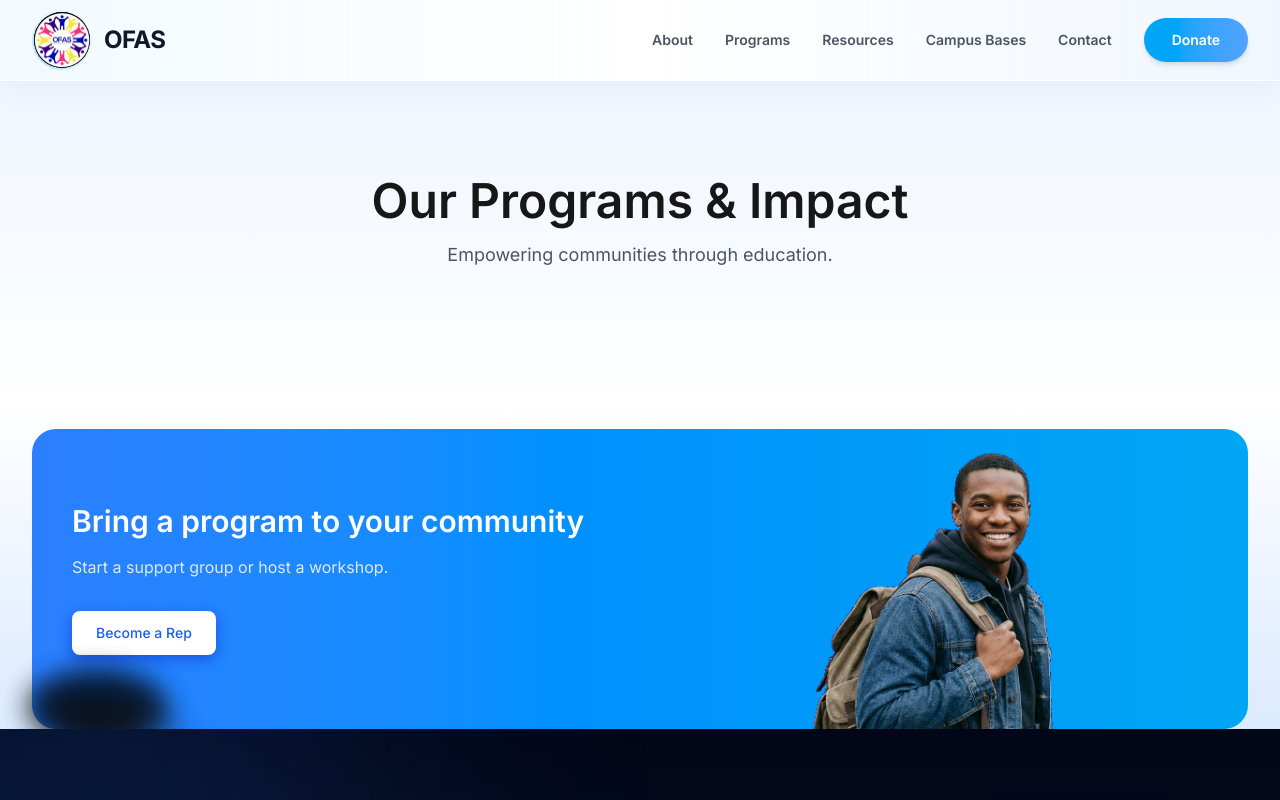
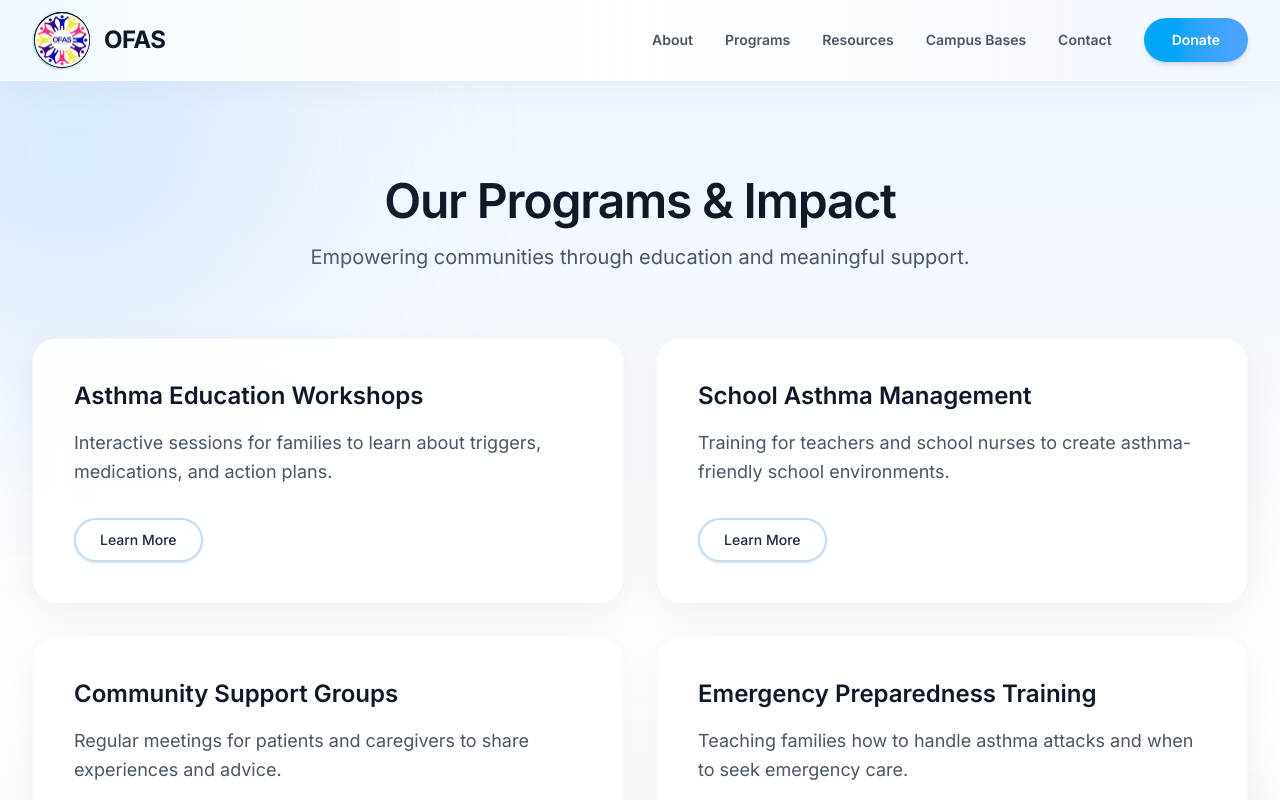
Before and after one commit to SewejeJoshua/ofas, a Next.js app: page /programs in a window 1280 px wide. Shown: the top 800 px of the page. Built offline with nearby package versions, Linux system fonts and the light colour scheme.

Commit message:
updated ui

```diff
--- a/app/programs/page.tsx
+++ b/app/programs/page.tsx
@@ -2,9 +2,10 @@
 
 import { Container } from "@/components/ui/container";
 import { Button } from "@/components/ui/button";
+import Link from "next/link";
 import Image from "next/image";
 import { motion, AnimatePresence } from "framer-motion";
-import { useEffect, useState } from "react";
+import { useState, useEffect } from "react";
 import { VolunteerForm } from "@/components/forms/volunteer-form";
 
 const programs = [
@@ -16,30 +17,27 @@ const programs = [
   {
     title: "School Asthma Management",
     description:
-      "Training for teachers and school nurses to create asthma-friendly environments.",
+      "Training for teachers and school nurses to create asthma-friendly school environments.",
   },
   {
     title: "Community Support Groups",
     description:
-      "Regular meetings for patients and caregivers to share experiences.",
+      "Regular meetings for patients and caregivers to share experiences and advice.",
   },
   {
     title: "Emergency Preparedness Training",
     description:
-      "Teaching families how to handle asthma attacks.",
+      "Teaching families how to handle asthma attacks and when to seek emergency care.",
   },
 ];
 
 export function ProgramsPage() {
   const [open, setOpen] = useState(false);
 
-  // 🔥 prevent background scroll when modal is open
+  // 🔥 lock scroll when modal opens
   useEffect(() => {
-    if (open) {
-      document.body.style.overflow = "hidden";
-    } else {
-      document.body.style.overflow = "auto";
-    }
+    if (open) document.body.style.overflow = "hidden";
+    else document.body.style.overflow = "auto";
 
     return () => {
       document.body.style.overflow = "auto";
@@ -49,68 +47,115 @@ export function ProgramsPage() {
   return (
     <section id="programs" className="scroll-mt-24 relative overflow-hidden">
 
-      {/* BACKGROUND */}
+      {/* 🌈 LIGHT BLUE CINEMATIC BACKGROUND */}
       <div className="absolute inset-0 -z-10 bg-gradient-to-b from-blue-50 via-white to-blue-100 dark:from-gray-950 dark:via-gray-900 dark:to-gray-950" />
+
+      {/* ✨ GLOW ORBS */}
+      <div className="pointer-events-none absolute -top-32 -left-32 w-[400px] h-[400px] bg-blue-300/30 blur-[120px] rounded-full" />
+      <div className="pointer-events-none absolute bottom-0 right-0 w-[350px] h-[350px] bg-sky-300/30 blur-[120px] rounded-full" />
 
       <Container>
         {/* HEADER */}
-        <div className="text-center pt-16 sm:pt-24">
-          <h1 className="text-4xl sm:text-5xl font-semibold">
+        <motion.div
+          initial={{ opacity: 0, y: 40 }}
+          whileInView={{ opacity: 1, y: 0 }}
+          transition={{ duration: 0.7 }}
+          viewport={{ once: true }}
+          className="text-center pt-16 sm:pt-24"
+        >
+          <h1 className="text-4xl sm:text-5xl font-semibold tracking-tight text-gray-900 dark:text-white">
             Our Programs & Impact
           </h1>
-          <p className="mt-4 text-lg text-gray-600">
-            Empowering communities through education.
+
+          <p className="mt-4 max-w-2xl mx-auto text-lg sm:text-xl text-gray-600 dark:text-gray-300 leading-relaxed">
+            Empowering communities through education and meaningful support.
           </p>
-        </div>
+        </motion.div>
 
-        {/* PROGRAMS */}
+        {/* PROGRAM CARDS */}
         <div className="mt-16 grid gap-8 md:grid-cols-2">
           {programs.map((program, i) => (
             <motion.div
               key={program.title}
-              initial={{ opacity: 0, y: 40 }}
+              initial={{ opacity: 0, y: 60 }}
               whileInView={{ opacity: 1, y: 0 }}
-              transition={{ delay: i * 0.1 }}
-              className="rounded-3xl bg-white p-8 shadow"
+              transition={{ duration: 0.6, delay: i * 0.1 }}
+              viewport={{ once: true }}
+              className="group relative rounded-3xl p-[1px] bg-gradient-to-b from-white/60 to-white/0 dark:from-white/10 dark:to-transparent"
             >
-              <h3 className="text-xl font-semibold">{program.title}</h3>
-              <p className="mt-3 text-gray-600">{program.description}</p>
+              <div className="h-full rounded-3xl bg-white/80 dark:bg-white/5 backdrop-blur-xl border border-white/40 dark:border-white/10 p-10 shadow-[0_10px_40px_rgba(0,0,0,0.06)] transition-all duration-500 group-hover:-translate-y-2 group-hover:shadow-[0_20px_60px_rgba(59,130,246,0.15)]">
+
+                <h3 className="text-2xl font-semibold text-gray-900 dark:text-white">
+                  {program.title}
+                </h3>
+
+                <p className="mt-4 text-base sm:text-lg text-gray-600 dark:text-gray-300 leading-relaxed">
+                  {program.description}
+                </p>
+
+                <div className="mt-8">
+                  <Button
+                    variant="outline"
+                    className="rounded-full px-6 h-11 border-blue-200 dark:border-gray-700
+                    text-gray-800 dark:text-gray-200
+                    hover:bg-blue-600 hover:text-white
+                    transition-all duration-300 hover:-translate-y-0.5"
+                  >
+                    Learn More
+                  </Button>
+                </div>
+              </div>
             </motion.div>
           ))}
         </div>
 
-        {/* CTA */}
-        <div className="mt-24 rounded-3xl bg-gradient-to-r from-blue-500 to-sky-500 text-white overflow-hidden">
-          <div className="lg:grid lg:grid-cols-2 items-center">
+        {/* 🚀 CTA */}
+        <motion.div
+          initial={{ opacity: 0, scale: 0.96 }}
+          whileInView={{ opacity: 1, scale: 1 }}
+          transition={{ duration: 0.7 }}
+          viewport={{ once: true }}
+          className="mt-24 relative rounded-3xl overflow-hidden"
+        >
+          <div className="absolute inset-0 bg-gradient-to-r from-blue-500 to-sky-500" />
+          <div className="absolute inset-0 opacity-40 bg-[radial-gradient(circle_at_30%_20%,white,transparent_40%)]" />
+
+          <div className="relative lg:grid lg:grid-cols-2 items-center">
 
             {/* TEXT */}
-            <div className="p-10">
-              <h2 className="text-3xl font-semibold">
+            <div className="px-6 py-14 sm:px-12 lg:px-16">
+              <h2 className="text-3xl sm:text-4xl font-semibold text-white tracking-tight">
                 Bring a program to your community
               </h2>
-              <p className="mt-4 text-blue-100">
-                Start a support group or host a workshop.
+
+              <p className="mt-4 text-lg text-blue-100 max-w-lg leading-relaxed">
+                Start a support group or host a workshop and help families breathe easier.
               </p>
 
+              {/* 🔥 BUTTON NOW OPENS MODAL */}
               <Button
                 onClick={() => setOpen(true)}
-                className="mt-8 bg-white text-blue-600 hover:scale-105 transition"
+                className="mt-8 rounded-full px-8 h-12 font-semibold
+                bg-white text-blue-600
+                shadow-lg hover:shadow-2xl
+                hover:-translate-y-1 transition-all duration-300"
               >
                 Become a Rep
               </Button>
             </div>
 
             {/* IMAGE */}
-            <div className="relative h-[300px]">
+            <div className="relative h-[320px] sm:h-[400px] lg:h-full">
               <Image
                 src="/campus_rep_student_transparent.png"
-                alt="Volunteer"
+                alt="Volunteer student"
                 fill
-                className="object-contain"
+                className="object-contain object-bottom drop-shadow-2xl"
+                priority
               />
             </div>
           </div>
-        </div>
+        </motion.div>
       </Container>
 
       {/* 🔥 MODAL */}
@@ -122,24 +167,13 @@ export function ProgramsPage() {
             animate={{ opacity: 1 }}
             exit={{ opacity: 0 }}
           >
-            {/* MODAL CONTENT */}
             <motion.div
               initial={{ scale: 0.9, opacity: 0 }}
               animate={{ scale: 1, opacity: 1 }}
               exit={{ scale: 0.9, opacity: 0 }}
-              transition={{ duration: 0.25 }}
               className="relative w-full max-w-2xl max-h-[90vh] overflow-y-auto"
             >
-              {/* CLOSE BUTTON */}
-              <button
-                onClick={() => setOpen(false)}
-                className="absolute -top-3 -right-3 bg-white rounded-full w-10 h-10 shadow flex items-center justify-center text-black font-bold hover:scale-110 transition"
-              >
-                ✕
-              </button>
-
-              {/* FORM */}
-              <VolunteerForm />
+              <VolunteerForm onClose={() => setOpen(false)} />
             </motion.div>
           </motion.div>
         )}
--- a/components/forms/volunteer-form.tsx
+++ b/components/forms/volunteer-form.tsx
@@ -5,6 +5,7 @@ import { zodResolver } from "@hookform/resolvers/zod";
 import * as z from "zod";
 import { Button } from "@/components/ui/button";
 import { useState } from "react";
+import { X } from "lucide-react";
 
 const formSchema = z.object({
   fullName: z.string().min(2, "Name must be at least 2 characters."),
@@ -17,7 +18,11 @@ const formSchema = z.object({
   }),
 });
 
-export function VolunteerForm() {
+type Props = {
+  onClose?: () => void;
+};
+
+export function VolunteerForm({ onClose }: Props) {
   const [isSubmitting, setIsSubmitting] = useState(false);
   const [isSuccess, setIsSuccess] = useState(false);
 
@@ -48,7 +53,17 @@ export function VolunteerForm() {
 
   if (isSuccess) {
     return (
-      <div className="bg-white rounded-2xl p-8 text-center shadow-xl border">
+      <div className="bg-white rounded-2xl p-8 text-center shadow-xl border relative">
+        {/* ❌ CLOSE BUTTON */}
+        {onClose && (
+          <button
+            onClick={onClose}
+            className="absolute top-3 right-3 text-gray-500 hover:text-black transition"
+          >
+            <X size={20} />
+          </button>
+        )}
+
         <div className="text-4xl mb-3">🎉</div>
         <h3 className="text-xl font-semibold text-gray-900">
           Application received!
@@ -74,10 +89,21 @@ export function VolunteerForm() {
   return (
     <form
       onSubmit={form.handleSubmit(onSubmit)}
-      className="w-full bg-slate-900 text-white p-6 sm:p-8 rounded-3xl shadow-2xl space-y-6"
+      className="relative w-full bg-slate-900 text-white p-6 sm:p-8 rounded-3xl shadow-2xl space-y-6"
     >
+      {/* ❌ CLOSE BUTTON */}
+      {onClose && (
+        <button
+          type="button"
+          onClick={onClose}
+          className="absolute top-4 right-4 text-gray-300 hover:text-white transition"
+        >
+          <X size={22} />
+        </button>
+      )}
+
       {/* HEADER */}
-      <div className="space-y-1">
+      <div className="space-y-1 pr-8">
         <h2 className="text-2xl font-semibold">Volunteer Application</h2>
         <p className="text-sm text-gray-400">
           Fill in your details to become a campus rep.
@@ -146,11 +172,7 @@ export function VolunteerForm() {
 
       {/* CONSENT */}
       <label className="flex items-start gap-3 text-sm text-gray-300">
-        <input
-          type="checkbox"
-          {...form.register("consent")}
-          className="mt-1"
-        />
+        <input type="checkbox" {...form.register("consent")} className="mt-1" />
         <span>
           I agree to be contacted about volunteer opportunities.
         </span>
```
